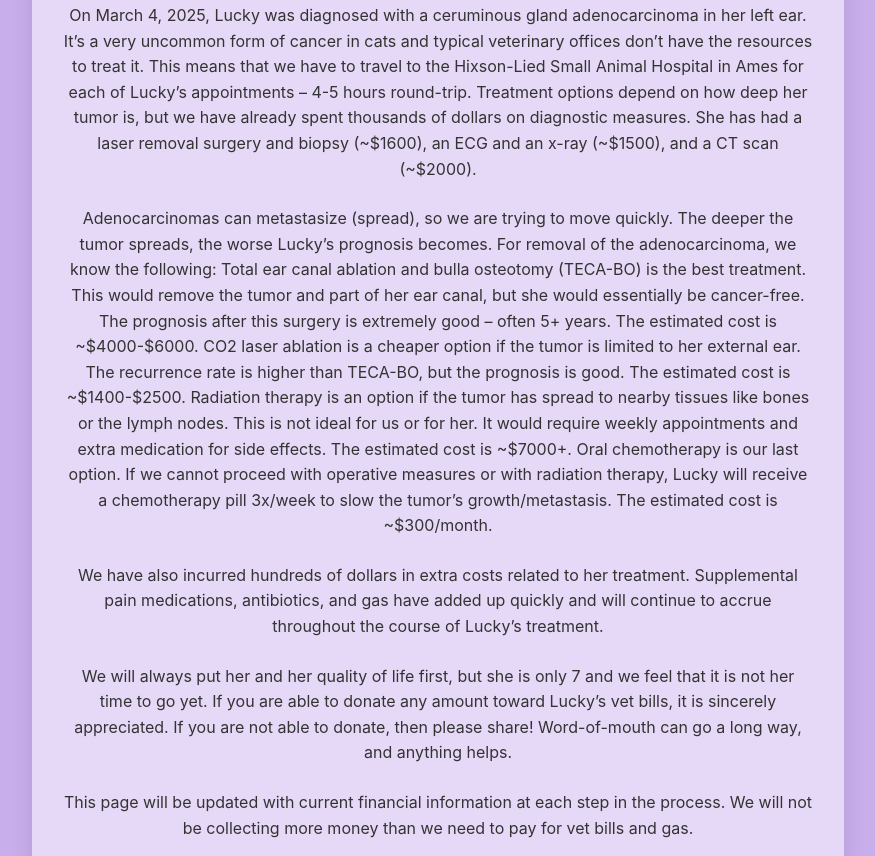
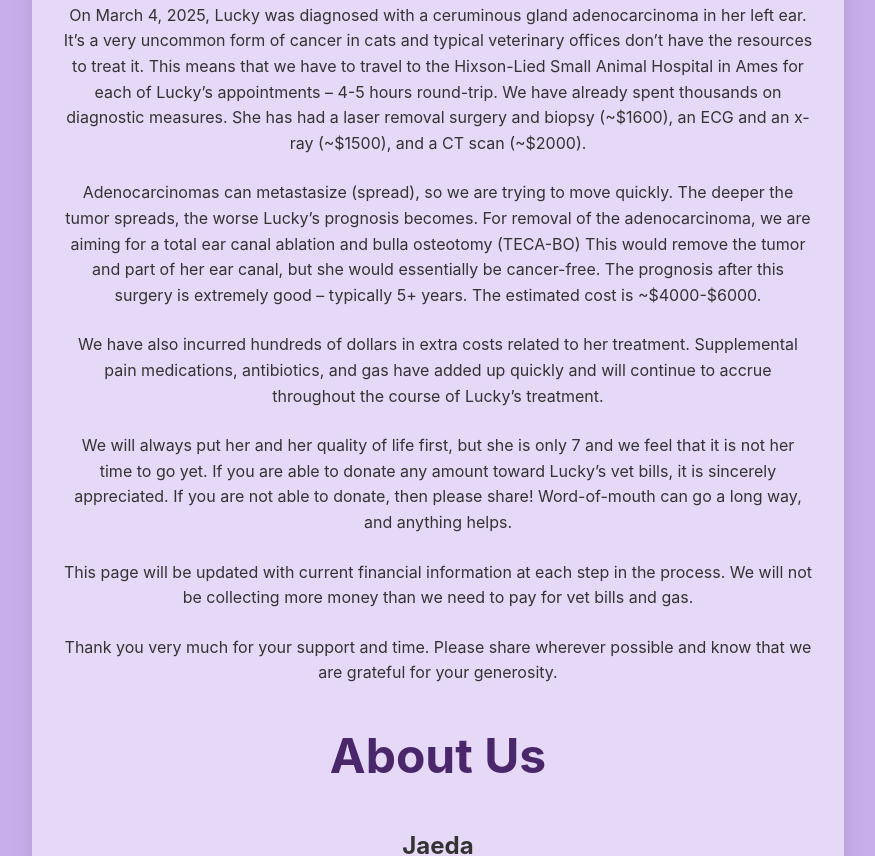
Before and after one commit to jackinthebox52/luckykitten.org, a plain HTML site: page index.html in a window 1280 px wide. Shown: the part 1319-2175 px from the top of the page, without its empty margins (202-1077 px from the left). Drawn offline with Linux system fonts and the light colour scheme.

Commit message:
changed index

```diff
--- a/index.html
+++ b/index.html
@@ -62,12 +62,9 @@
 
             <h2>Diagnosis & Treatment Costs</h2>
             <p>On March 4, 2025, Lucky was diagnosed with a ceruminous gland adenocarcinoma in her left ear. It’s a very uncommon form of cancer in cats and typical veterinary offices don’t have the resources to treat it. This means that we have to travel to the Hixson-Lied Small Animal Hospital in Ames for each of Lucky’s appointments – 4-5 hours round-trip.
-            Treatment options depend on how deep her tumor is, but we have already spent thousands of dollars on diagnostic measures. She has had a laser removal surgery and biopsy (~$1600), an ECG and an x-ray (~$1500), and a CT scan (~$2000).</p>
-            <p>Adenocarcinomas can metastasize (spread), so we are trying to move quickly. The deeper the tumor spreads, the worse Lucky’s prognosis becomes. For removal of the adenocarcinoma, we know the following:
-            Total ear canal ablation and bulla osteotomy (TECA-BO) is the best treatment. This would remove the tumor and part of her ear canal, but she would essentially be cancer-free. The prognosis after this surgery is extremely good – often 5+ years. The estimated cost is ~$4000-$6000.
-            CO2 laser ablation is a cheaper option if the tumor is limited to her external ear. The recurrence rate is higher than TECA-BO, but the prognosis is good. The estimated cost is ~$1400-$2500.
-            Radiation therapy is an option if the tumor has spread to nearby tissues like bones or the lymph nodes. This is not ideal for us or for her. It would require weekly appointments and extra medication for side effects. The estimated cost is ~$7000+.
-            Oral chemotherapy is our last option. If we cannot proceed with operative measures or with radiation therapy, Lucky will receive a chemotherapy pill 3x/week to slow the tumor’s growth/metastasis. The estimated cost is ~$300/month.</p>
+            We have already spent thousands on diagnostic measures. She has had a laser removal surgery and biopsy (~$1600), an ECG and an x-ray (~$1500), and a CT scan (~$2000).</p>
+            <p>Adenocarcinomas can metastasize (spread), so we are trying to move quickly. The deeper the tumor spreads, the worse Lucky’s prognosis becomes. For removal of the adenocarcinoma, we are aiming for a total ear canal ablation and bulla osteotomy (TECA-BO) This would remove the tumor and part of her ear canal, but she would essentially be cancer-free. The prognosis after this surgery is extremely good – typically 5+ years. The estimated cost is ~$4000-$6000.</p>
+
             <p>We have also incurred hundreds of dollars in extra costs related to her treatment. Supplemental pain medications, antibiotics, and gas have added up quickly and will continue to accrue throughout the course of Lucky’s treatment.</p>
             <p>We will always put her and her quality of life first, but she is only 7 and we feel that it is not her time to go yet. If you are able to donate any amount toward Lucky’s vet bills, it is sincerely appreciated. If you are not able to donate, then please share! Word-of-mouth can go a long way, and anything helps.</p>
             <p>This page will be updated with current financial information at each step in the process. We will not be collecting more money than we need to pay for vet bills and gas.</p>
--- a/styles.css
+++ b/styles.css
@@ -16,6 +16,10 @@ h1 {
     font-weight: 700;
     margin-bottom: 2rem;
     text-align: center;
+}
+
+.container h1{
+  margin-top: 2rem;
 }
 
 .container {
```
